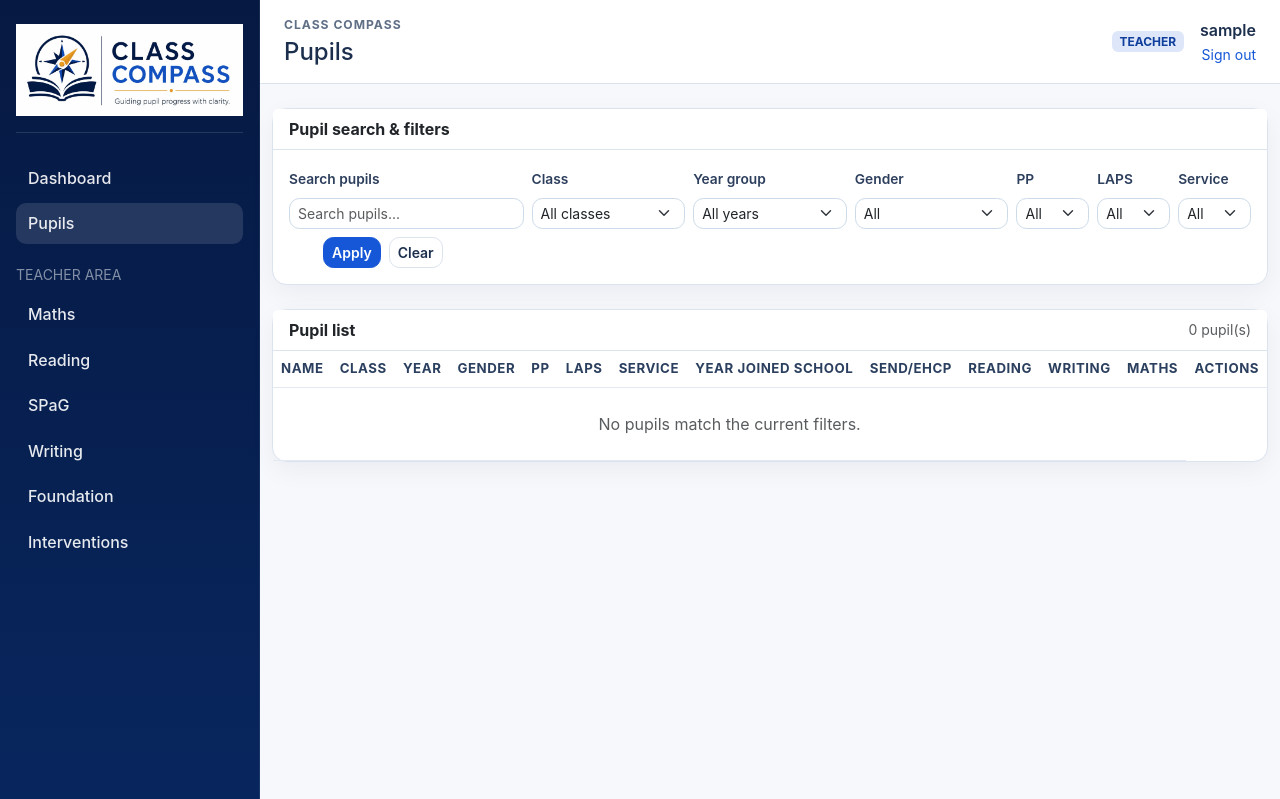
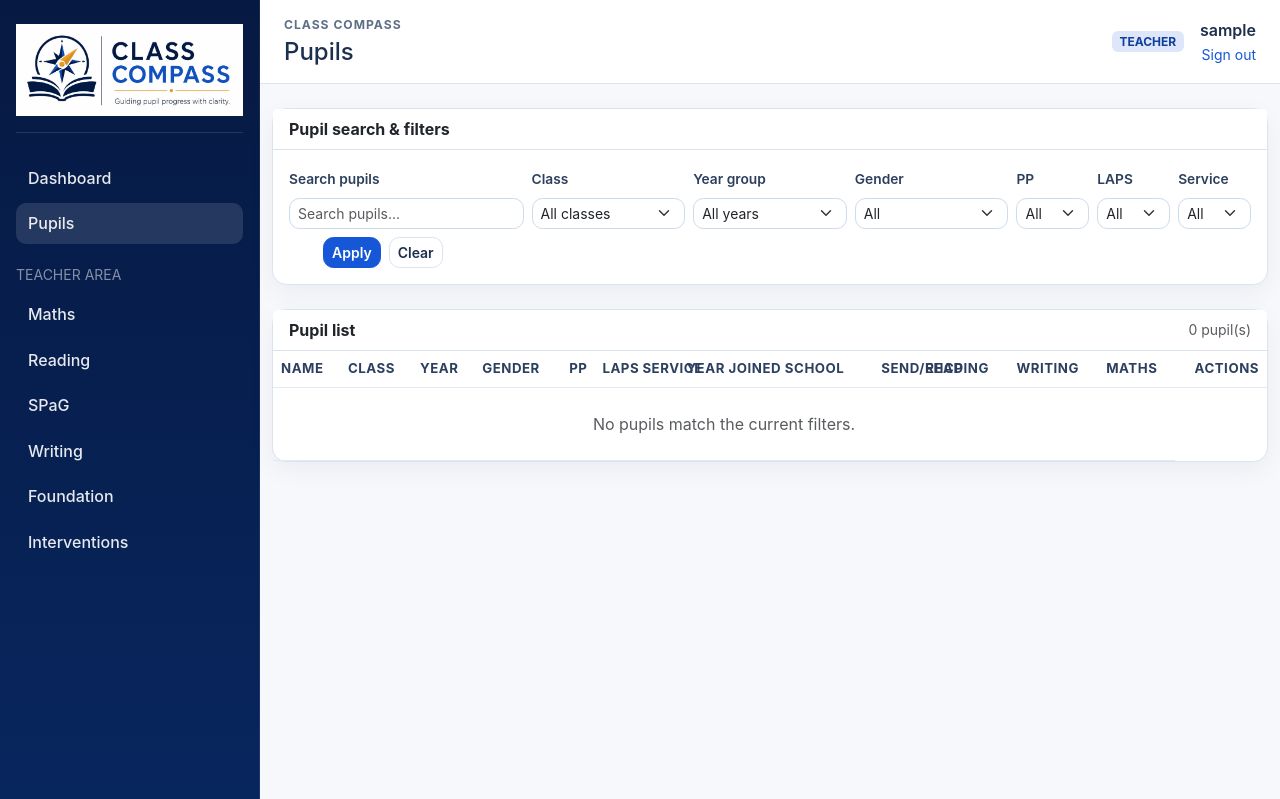
Before and after one commit to nbri15/Tracker-V2, a Flask app: page /pupils in a window 1280 px wide. Shown: the top 799 px of the page. Run offline with Flask 3, Linux system fonts and the light colour scheme; the visitor is signed in with stand-in values (Sample User, id 1); data comes from the database, SQL or seed files in the repository; data that the repository does not hold is empty; some libraries are stand-ins or nearby versions.

Commit message:
Tighten checkbox-style table columns

```diff
--- a/app/static/css/app.css
+++ b/app/static/css/app.css
@@ -173,6 +173,25 @@ a:hover {
   font-size: 0.83rem;
   text-transform: uppercase;
   letter-spacing: 0.04em;
+}
+
+.table-sticky .checkbox-cell,
+.table .checkbox-cell {
+  width: 40px;
+  min-width: 40px;
+  max-width: 40px;
+  text-align: center;
+  vertical-align: middle;
+  padding: 4px;
+  white-space: nowrap;
+}
+
+.table-sticky .checkbox-cell input[type="checkbox"],
+.table .checkbox-cell input[type="checkbox"] {
+  width: 16px;
+  height: 16px;
+  margin: 0;
+  cursor: pointer;
 }
 
 .table-responsive {
--- a/app/templates/pupils/list.html
+++ b/app/templates/pupils/list.html
@@ -94,11 +94,11 @@
           <th>Class</th>
           <th>Year</th>
           <th>Gender</th>
-          <th>PP</th>
-          <th>LAPS</th>
-          <th>Service</th>
+          <th class="checkbox-cell">PP</th>
+          <th class="checkbox-cell">LAPS</th>
+          <th class="checkbox-cell">Service</th>
           <th>Year Joined School</th>
-          <th>SEND/EHCP</th>
+          <th class="checkbox-cell">SEND/EHCP</th>
           <th>Reading</th>
           <th>Writing</th>
           <th>Maths</th>
@@ -113,11 +113,11 @@
             <td>{{ pupil.school_class.name }}</td>
             <td>Year {{ pupil.school_class.year_group }}</td>
             <td>{{ pupil.gender }}</td>
-            <td>{{ 'Yes' if pupil.pupil_premium else 'No' }}</td>
-            <td>{{ 'Yes' if pupil.laps else 'No' }}</td>
-            <td>{{ 'Yes' if pupil.service_child else 'No' }}</td>
+            <td class="checkbox-cell">{{ 'Yes' if pupil.pupil_premium else 'No' }}</td>
+            <td class="checkbox-cell">{{ 'Yes' if pupil.laps else 'No' }}</td>
+            <td class="checkbox-cell">{{ 'Yes' if pupil.service_child else 'No' }}</td>
             <td>{% if pupil.join_year_group == 0 %}Reception{% elif pupil.join_year_group is not none %}Year {{ pupil.join_year_group }}{% else %}Unknown{% endif %}</td>
-            <td><span class="text-muted">—</span></td>
+            <td class="checkbox-cell"><span class="text-muted">—</span></td>
             <td>{{ latest.get('reading') or '—' }}</td>
             <td>{{ latest.get('writing') or '—' }}</td>
             <td>{{ latest.get('maths') or '—' }}</td>
```
